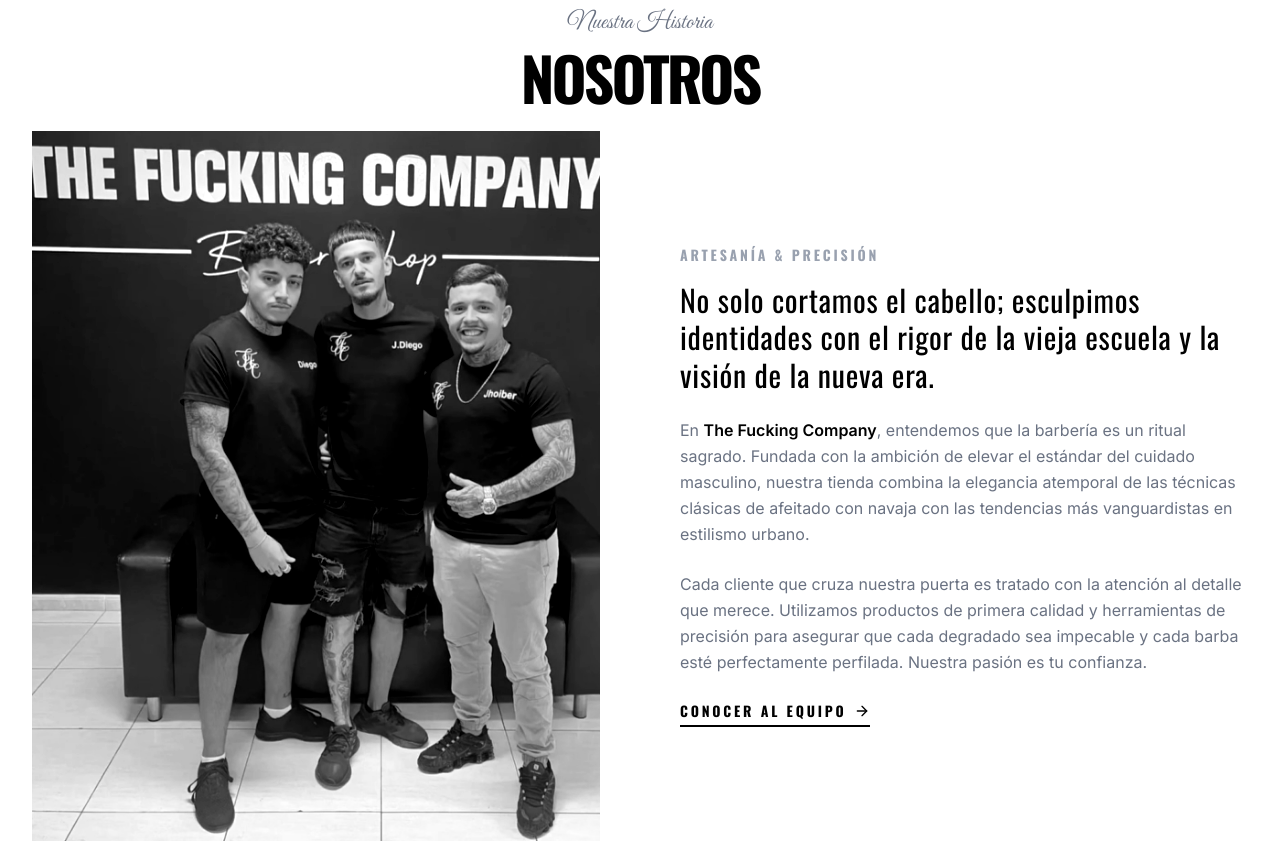
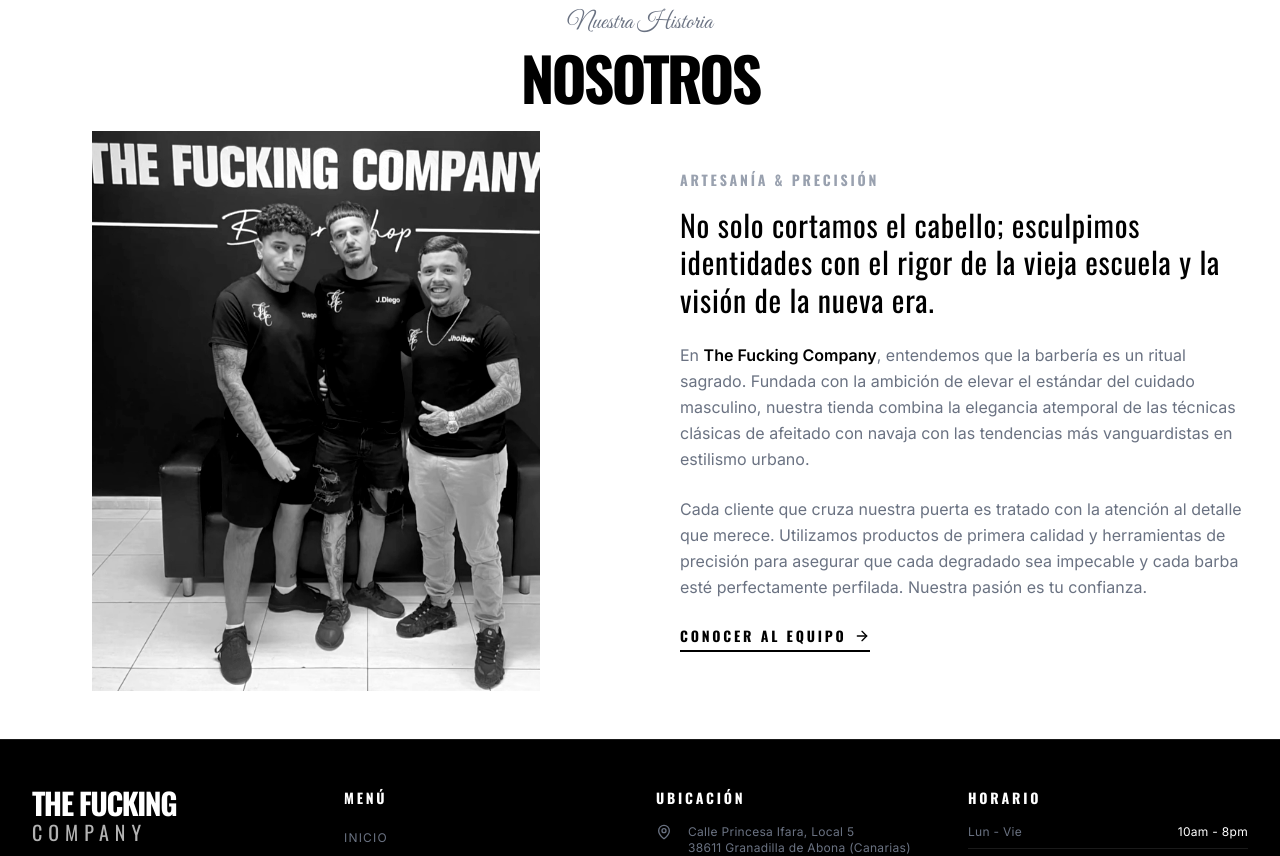
Before and after one commit to thefckingcompany/tfc-web, a React (Vite) app: page / in a window 1280 px wide. Shown: the part 3020-3876 px from the top of the page. Built offline with nearby package versions, Linux system fonts and the light colour scheme.

Commit message:
Reduce About section image size on desktop to better match content

```diff
--- a/src/components/home/AboutSection.tsx
+++ b/src/components/home/AboutSection.tsx
@@ -18,7 +18,7 @@ export const AboutSection = () => {
                 <div className="grid grid-cols-1 lg:grid-cols-2 gap-8 lg:gap-20 items-center">
 
                     {/* Image Column */}
-                    <div className="relative group animate-fade-in-left">
+                    <div className="relative group animate-fade-in-left lg:max-w-md lg:mx-auto">
                         <div className="aspect-[4/5] overflow-hidden bg-gray-100">
                             <img
                                 src="/ft-nosotros-tfc.jpg"
```
